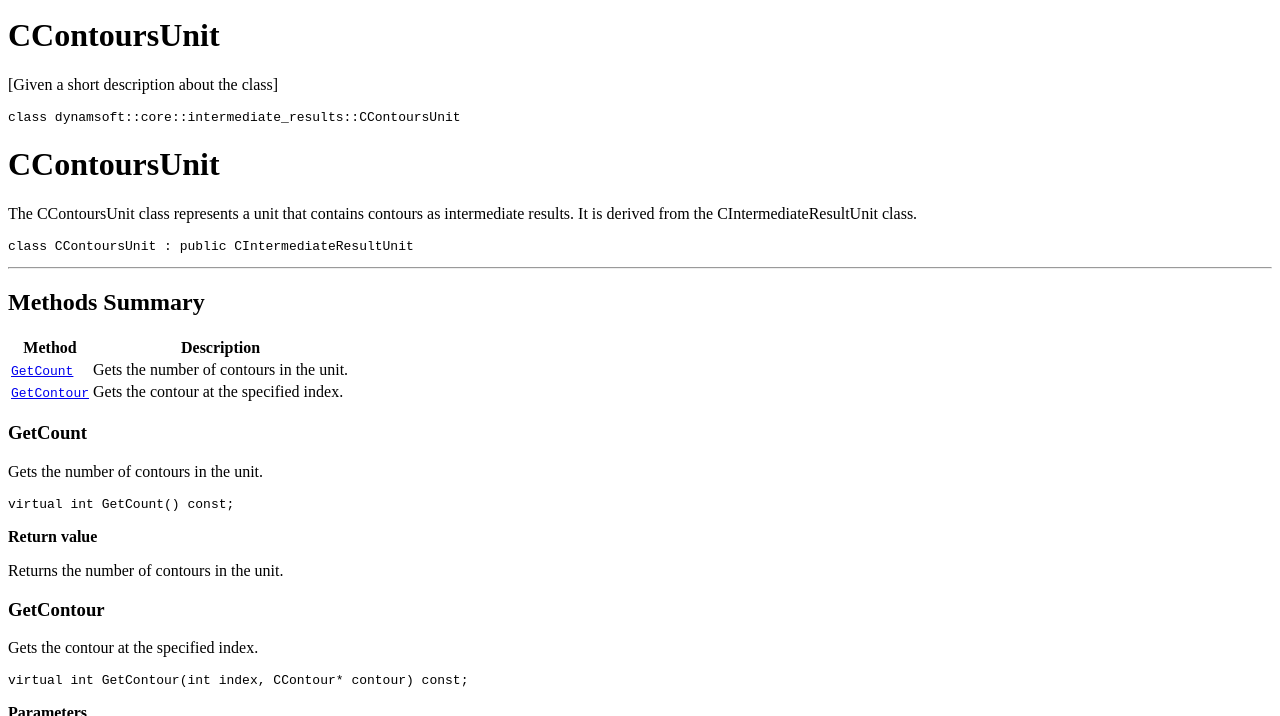
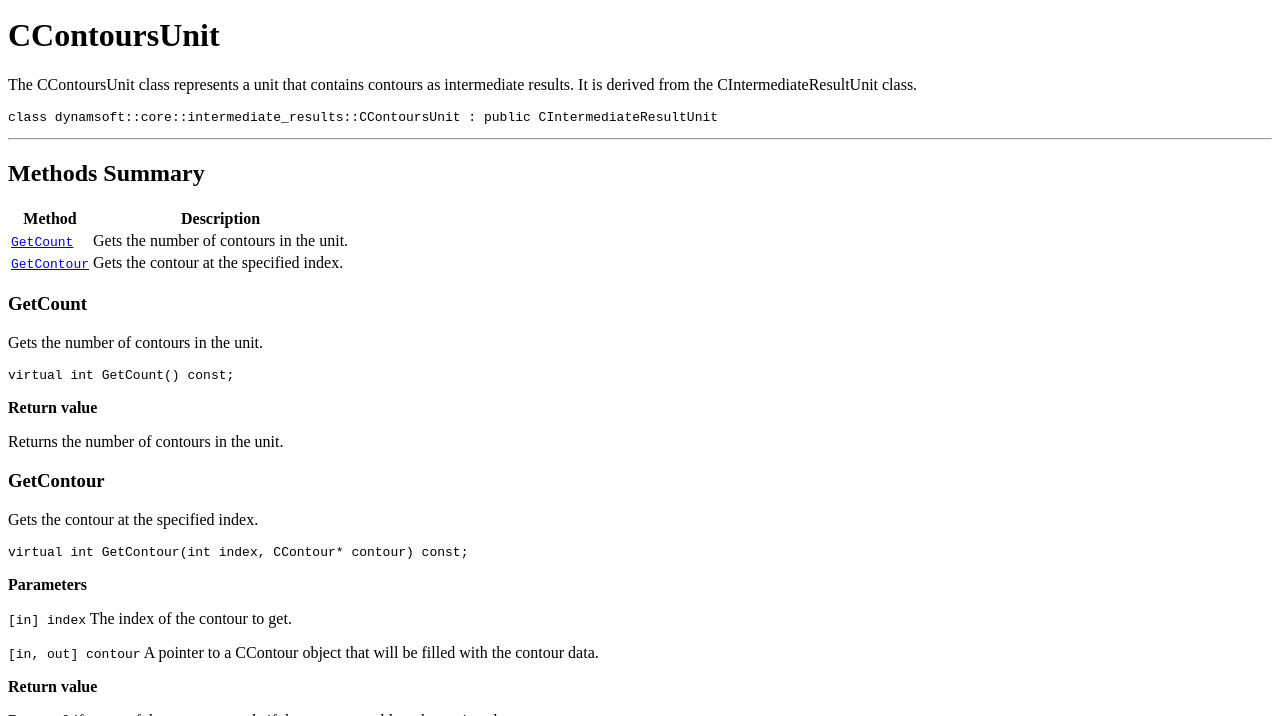
Before and after one commit to dynamsoft-docs/capture-vision-docs-server, a Jekyll site: the page built from programming/cplusplus/api-reference/core/intermediate-results/contours-unit.md, in a window 1280 px wide and 900 px high, scrolled down 367 px, cut to the strip 184-900 px from the top of the window. Built offline with Jekyll 4.4.1, drawn with Linux system fonts in a browser that asks for light colours.

Commit message:
fix bugs.

````diff
--- a/programming/cplusplus/api-reference/core/intermediate-results/contours-unit.md
+++ b/programming/cplusplus/api-reference/core/intermediate-results/contours-unit.md
@@ -8,18 +8,10 @@ needAutoGenerateSidebar: true
 
 # CContoursUnit
 
-[Given a short description about the class]
-
-```cpp
-class dynamsoft::core::intermediate_results::CContoursUnit
-```
-
-# CContoursUnit
-
 The CContoursUnit class represents a unit that contains contours as intermediate results. It is derived from the CIntermediateResultUnit class.
 
 ```cpp
-class CContoursUnit : public CIntermediateResultUnit
+class dynamsoft::core::intermediate_results::CContoursUnit : public CIntermediateResultUnit
 ```
 
 ---
````
Also changed, not shown: programming/cplusplus/api-reference/license/license-manager.md (+1 -1 lines).
